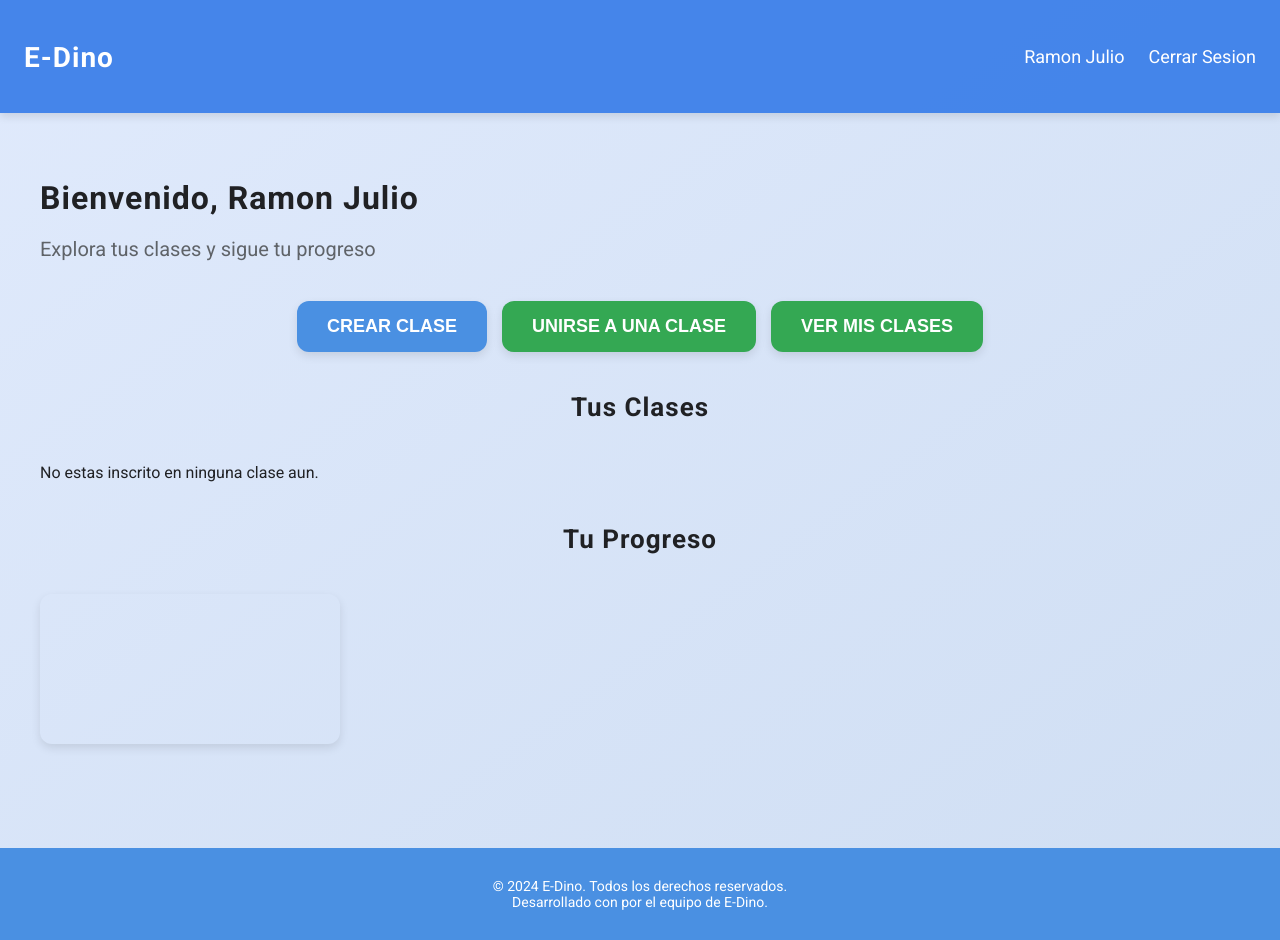
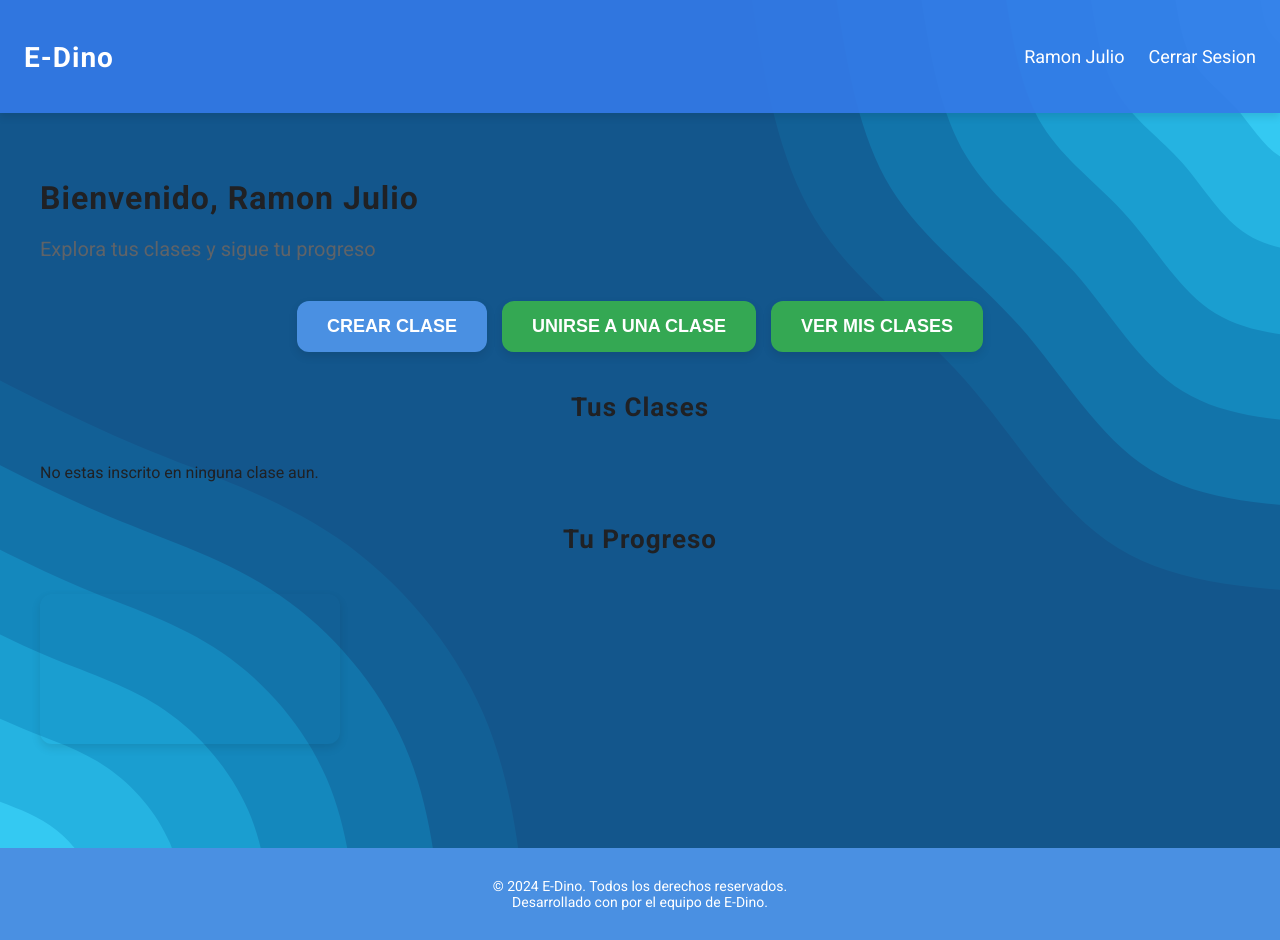
Before and after one commit to JulioDiaz131xd/E-dino-web, a PHP site: page /public/dashboard.php in a window 1280 px wide. Run offline with PHP 8.4, Linux system fonts and the light colour scheme; the visitor is signed in with stand-in values (Sample User, id 1); data comes from the database, SQL or seed files in the repository; data that the repository does not hold is empty; a map, chart or similar area stays blank.

Commit message:
img dashboard-user.css beta01

```diff
--- a/assets/css/dashboard-user.css
+++ b/assets/css/dashboard-user.css
@@ -19,6 +19,10 @@ body {
     margin: 0;
     padding: 0;
     animation: fadeIn 1s; /* Efecto de desvanecimiento al cargar */
+    background-image: url('../images/dashboard-img.svg');
+    background-size: cover; /* Ajusta la imagen al contenedor */
+    background-position: center;
+    transition: all 0.3s ease-in-out; /* Transición suave para el hover */
 }
 
 @keyframes fadeIn {
```
Also changed, not shown: assets/images/dashboard-img.svg (added).
